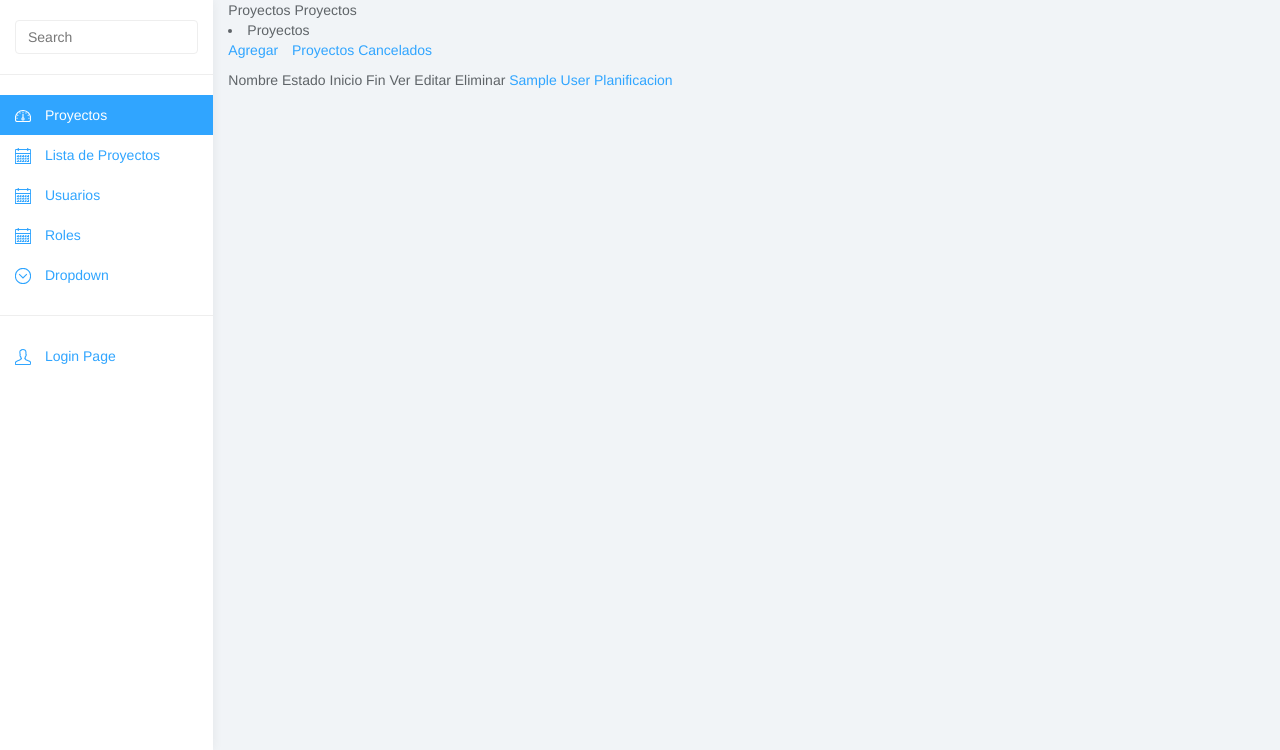
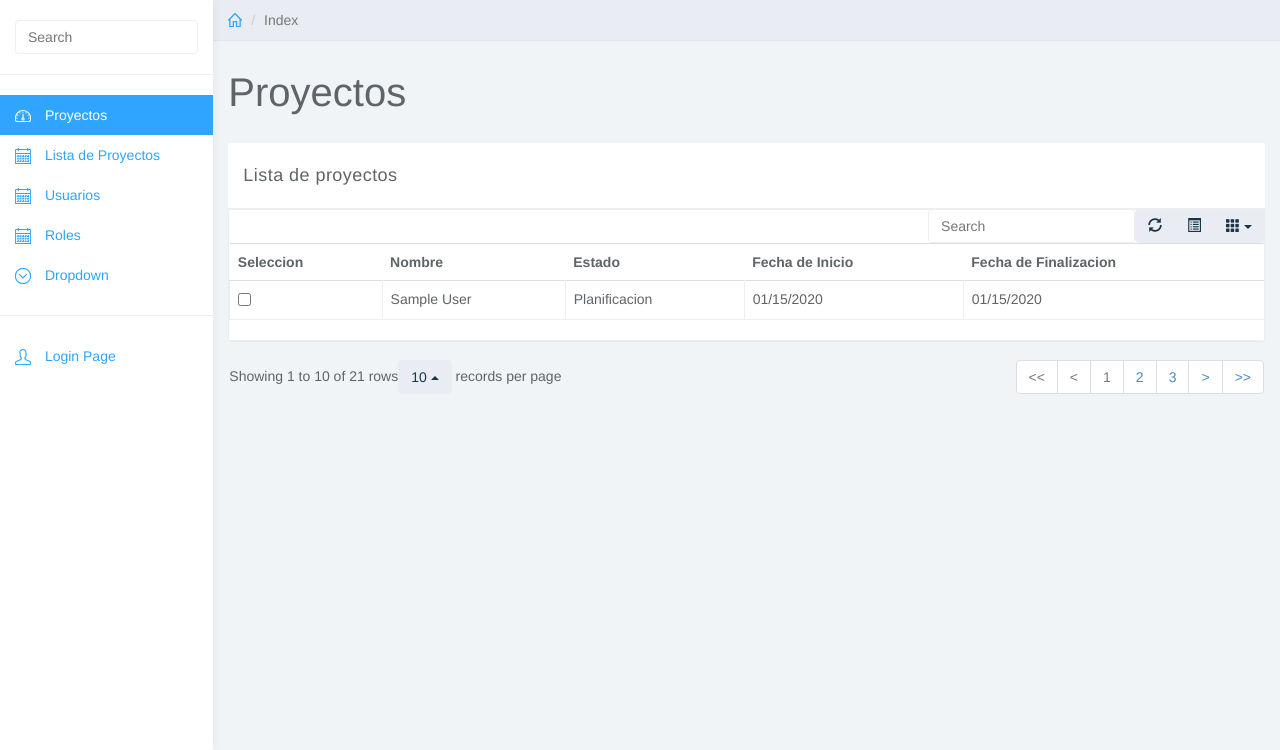
Before and after one commit to CristhianJBD/ProyectoIS2, a Django app: page /projects/ in a window 1280 px wide. Shown: the part 50-800 px from the top of the page. Run offline with Django 3.2, Linux system fonts and the light colour scheme; a user stored in the database is signed in; tables that the repository leaves empty hold one stand-in row (values such as "Sample post"); parts of the project's set-up code (start-up, migrations or seed data) failed here and were passed over; some libraries are stand-ins or nearby versions.

Commit message:
cambios en los templates de project_list y en el view_project para poder listar los proyectos
Signed-off-by: ChristianDelg <ing.delgadomontiel@gmail.com>

```diff
--- a/is2/administracion/models.py
+++ b/is2/administracion/models.py
@@ -45,7 +45,7 @@ class Proyecto(models.Model):
         #validacion de la fecha de inicio y final del proyecto
         try:
             if self.fecha_inicio > self.fecha_fin:
-                raise ValidationError({'inicio': 'Fecha de inicio no puede ser mayor que la fecha de terminacion.'})
+                raise ValidationError({'fecha_inicio': 'Fecha de inicio no puede ser mayor que la fecha de terminacion.'})
         except TypeError:
             pass  # error si una de las fechas es null
 
--- a/is2/administracion/views/view_project.py
+++ b/is2/administracion/views/view_project.py
@@ -29,7 +29,7 @@ class ProjectList(LoginRequiredMixin, ListView):
     Listado de Proyectos
     """
     model = Proyecto
-    context_object_name = 'projects'
+    context_object_name = 'proyecto'
     template_name = 'administracion/proyecto/project_list.html'
     show_cancelled = False
 
@@ -39,7 +39,7 @@ class ProjectList(LoginRequiredMixin, ListView):
 
         :return: lista de proyectos
         """
-        if self.request.user.has_perm('project.listar_proyectos'):
+        if self.request.user.has_perm('proyecto.listar_proyectos'):
             proyectos = Proyecto.objects
         else:
             proyectos = self.request.user.proyecto_set
@@ -65,12 +65,12 @@ class ProjectCreate(LoginRequiredMixin, CreateViewPermissionRequiredMixin, gener
     Permite la creacion de Proyectos
     """
     model = Proyecto
-    permission_required = 'project.add_proyecto'
+    permission_required = 'proyecto.add_proyecto'
     form_class = modelform_factory(Proyecto,
                                    widgets={'fecha_inicio': SelectDateWidget, 'fecha_fin': SelectDateWidget},
                                    fields=('nombre', 'fecha_inicio', 'fecha_fin'),)
 
-    template_name = 'administracion/proyecto/project_form.html'
+    template_name = 'administracion/proyecto/project_list.html'
     TeamMemberInlineFormSet = inlineformset_factory(Proyecto, MiembroEquipo, formset=MiembrosEquipoFormset, can_delete=True,
                                                     fields=['usuario', 'roles'],
                                                     extra=1,
--- a/is2/autenticacion/views.py
+++ b/is2/autenticacion/views.py
@@ -2,6 +2,7 @@ from django.shortcuts import render_to_response
 from django.shortcuts import HttpResponsePermanentRedirect
 from django.contrib.auth import authenticate, login
 from django.template.context_processors import csrf
+
 
 
 
--- a/is2/templates/administracion/base.html
+++ b/is2/templates/administracion/base.html
@@ -11,7 +11,7 @@
 					<span class="icon-bar"></span>
 					<span class="icon-bar"></span>
 				</button>
-				<a class="navbar-brand" href="#"><span>Is2</span>PROYECTO</a>
+				<a class="navbar-brand" href="{% url 'index' %}"><span>Is2</span>PROYECTO</a>
 				<ul class="user-menu">
 					<li class="dropdown pull-right">
 						<a href="#" class="dropdown-toggle" data-toggle="dropdown"><svg class="glyph stroked male-user"><use xlink:href="#stroked-male-user"></use></svg> User <span class="caret"></span></a>
--- a/is2/templates/administracion/proyecto/project_list.html
+++ b/is2/templates/administracion/proyecto/project_list.html
@@ -1,58 +1,118 @@
 {% extends 'administracion/base.html' %}
 {% load guardian_tags %}
 
-{%  block contentbase %}
-    {% block title %}Proyectos{% endblock %}
-    {% block header %}Proyectos{% endblock %}
+{% block contentbase %}
 
-    {% block breadcrumbs %}
 
-        <li class="active">Proyectos</li>
-    {% endblock %}
+		<div class="row">
+			<ol class="breadcrumb">
+				<li><a href="{% url "index" %}"><svg class="glyph stroked home"><use xlink:href="#stroked-home"></use></svg></a></li>
+				<li class="active">Index</li>
+			</ol>
+		</div><!--/.row-->
 
-    {% block before_table %}
-        <ul class="list-inline">
-            {% if perms.project.add_proyecto %}<li><a href="{% url "project_create" %} "><i class="fa fa-plus-circle"></i> Agregar</a></li>{% endif %}
-            <li><a href=" "><i class="fa fa-ban"></i> Proyectos Cancelados</a></li>
-        </ul>
-    {% endblock %}
-    {% block thead %}
-                <th>Nombre </th>
-                <th>Estado</th>
-                <th>Inicio</th>
-                <th>Fin</th>
-                <th>Ver</th>
-                <th>Editar</th>
-                <th>Eliminar</th>
-    {% endblock %}
-    {% block tbody %}
-            {% for p in projects %}
-                {% get_obj_perms user for p as "proyecto_perms" %}
-                <a href=" ">
-               <tr class="odd gradeX">
-                    <td> {{ p.nombre|title }}</td>
+		<div class="row">
+			<div class="col-lg-12">
+				<h1 class="page-header">Proyectos</h1>
+			</div>
+		</div><!--/.row-->
 
-                    <td>{{ p.get_estado_display }}</td>
-                    <td>{{ p.inicio|date:"SHORT_DATE_FORMAT" }}</td>
-                    <td>{{ p.fin|date:"SHORT_DATE_FORMAT" }}</td>
-                    {% if "ver_proyecto" in proyecto_perms %}
-                        <td><a href="{{ p.get_absolute_url }}"><i class="fa fa-eye fa-fw"></i></a></td>
-                    {% else %}
-                        <td><i class="fa fa-eye fa-fw"></i></td>
-                    {% endif %}
-                    {% if "change_proyecto" in proyecto_perms %}
-                        <td><a href=" "><i class="fa fa-pencil fa-fw"></i></a>
-                        </td>
-                    {% else %}
-                        <td><i class="fa fa-pencil fa-fw"></i></td>
-                    {% endif %}
-                    {% if "delete_proyecto" in proyecto_perms %}
-                        <td><a href=" "><i
-                                class="fa fa-trash-o fa-fw"></i></a></td>
-                    {% else %}
-                        <td><i class="fa fa-trash-o fa-fw"></i></td>
-                    {% endif %}
-                </tr>
-            {% endfor %}
-    {% endblock %}
+
+		<div class="row">
+			<div class="col-lg-12">
+				<div class="panel panel-default">
+					<div class="panel-heading">Lista de proyectos</div>
+					 <div class="bootstrap-table"><div class="fixed-table-toolbar">
+                         <div class="columns btn-group pull-right">
+                             <button class="btn btn-default" type="button" name="refresh" title="Refresh">
+                                 <i class="glyphicon glyphicon-refresh icon-refresh"></i>
+                             </button>
+                             <button class="btn btn-default" type="button" name="toggle" title="Toggle">
+                                 <i class="glyphicon glyphicon glyphicon-list-alt icon-list-alt">
+
+                                 </i>
+                             </button>
+                             <div class="keep-open btn-group" title="Columns">
+                                 <button type="button" class="btn btn-default dropdown-toggle" data-toggle="dropdown">
+                                     <i class="glyphicon glyphicon-th icon-th">
+
+                                     </i>
+                                     <span class="caret"></span>
+                                 </button><ul class="dropdown-menu" role="menu">
+                                 <li><label><input type="checkbox" data-field="id" value="1" checked="checked"> Proyecto ID</label></li>
+                                 <li><label><input type="checkbox" data-field="name" value="2" checked="checked"> Nombre del Proyecto</label></li>
+                                 <li><label><input type="checkbox" data-field="price" value="3" checked="checked"> Item Price</label></li>
+                             </ul>
+                             </div>
+                         </div>
+                         <div class="pull-right search"><input class="form-control" type="text" placeholder="Search"></div>
+                     </div>
+                         <div class="fixed-table-container"><div class="fixed-table-header"><table></table></div>
+                             <div class="fixed-table-body"><div class="fixed-table-loading" style="top: 37px; display: none;">Loading, please wait…</div>
+                                 <table data-toggle="table" data-url="tables/data1.json" data-show-refresh="true" data-show-toggle="true" data-show-columns="true"
+                                        data-search="true" data-select-item-name="toolbar1" data-pagination="true" data-sort-name="name" data-sort-order="desc" class="table table-hover">
+
+                                   {% block thead %}
+                                        <th>Seleccion</th>
+                                        <th>Nombre</th>
+                                        <th>Estado</th>
+                                        <th>Fecha de Inicio</th>
+                                        <th>Fecha de Finalizacion</th>
+                                   {% endblock %}
+                                    {% block tbody %}
+
+
+
+                                    {% for p in proyecto %}
+                                            {% get_obj_perms user for p as "proyecto_perms" %}
+
+                                            <tr data-index={{ p.id }}>
+                                                <td class="bs-checkbox">
+                                                    <input data-index={{ p.id }} name="toolbar1" type="checkbox">
+                                                </td>
+                                                <td style>{{ p.nombre|title }}</td>
+                                                <td style>{{ p.get_estado_display }}</td>
+                                                <td style>{{ p.fecha_inicio|date:"SHORT_DATE_FORMAT" }}</td>
+                                                <td style>{{ p.fecha_fin|date:"SHORT_DATE_FORMAT" }}</td>
+                                            </tr>
+
+
+
+                                        {% endfor %}
+
+
+                                    {% endblock %}
+
+                            </table>
+                             </div><div class="fixed-table-pagination"><div class="pull-left pagination-detail">
+                                 <span class="pagination-info">Showing 1 to 10 of 21 rows</span><span class="page-list"><span class="btn-group dropup">
+                                 <button type="button" class="btn btn-default dropdown-toggle" data-toggle="dropdown"><span class="page-size">10</span>
+                                     <span class="caret"></span></button><ul class="dropdown-menu" role="menu"><li class="active"><a href="javascript:void(0)">10</a></li>
+                                 <li><a href="javascript:void(0)">25</a></li><li><a href="javascript:void(0)">50</a></li><li><a href="javascript:void(0)">100</a></li></ul></span> records per page</span></div>
+                                 <div class="pull-right pagination"><ul class="pagination"><li class="page-first disabled"><a href="javascript:void(0)">&lt;&lt;</a></li><li class="page-pre disabled">
+                                     <a href="javascript:void(0)">&lt;</a></li><li class="page-number active disabled"><a href="javascript:void(0)">1</a></li>
+                                     <li class="page-number"><a href="javascript:void(0)">2</a></li><li class="page-number"><a href="javascript:void(0)">3</a></li>
+                                     <li class="page-next"><a href="javascript:void(0)">&gt;</a></li><li class="page-last"><a href="javascript:void(0)">&gt;&gt;</a></li></ul></div></div></div></div>
+
+				</div>
+			</div>
+		</div><!--/.row-->
+		<div class="row">
+			<div class="col-md-6">
+				<div class="panel panel-default">
+
+
+				</div>
+			</div>
+			<div class="col-md-6">
+				<div class="panel panel-default">
+
+				</div>
+			</div>
+		</div><!--/.row-->
+
+
+
+
+
 {% endblock %}
```
